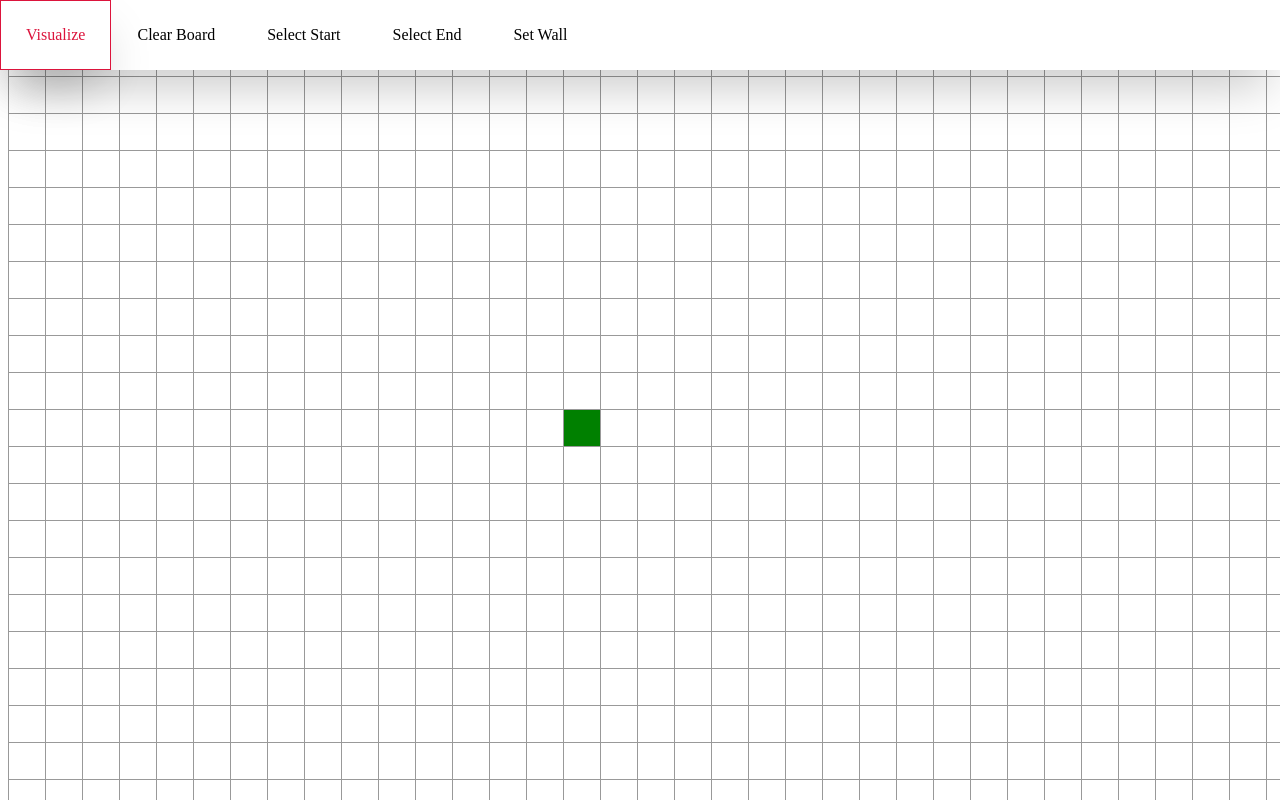
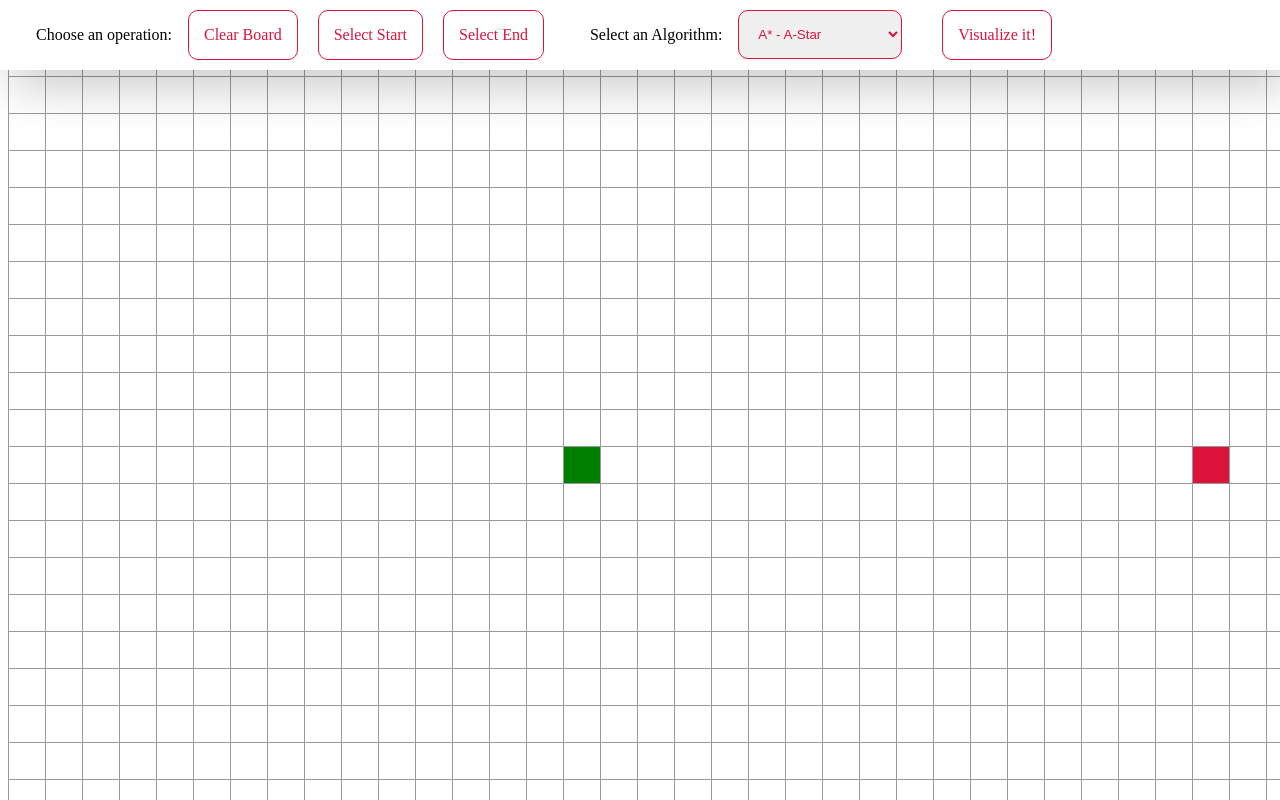
Before and after one commit to ta-ke-sh1/my-board, a React (Create React App) app: page / in a window 1280 px wide. Shown: the top 800 px of the page. Built offline with nearby package versions, Linux system fonts and the light colour scheme.

Commit message:
changing algorithm visualization

```diff
--- a/src/Board.js
+++ b/src/Board.js
@@ -1,13 +1,13 @@
 import React from 'react';
 import './Styles/board.css';
-// import { dijkstra, getNodesShortestPath } from './algorithms/Dijkstra';
-import { aStar, getNodesShortestPathAstar } from './algorithms/Astar';
+import { dijkstra, getNodesShortestPath } from './algorithms/Dijkstra';
+import { aStar } from './algorithms/Astar';
 import Nav from './components/controlBar';
 
-var START_NODE_ROW = 10;
+var START_NODE_ROW = 11;
 var START_NODE_COL = 15;
-var FINISH_NODE_ROW = 10;
-var FINISH_NODE_COL = 35;
+var FINISH_NODE_ROW = 11;
+var FINISH_NODE_COL = 32;
 
 const ROW_COUNT = 25;
 const COL_COUNT = 51;
@@ -57,6 +57,7 @@ class Board extends React.Component {
             setWall: false
         }
         this.handleAlgorithm = this.handleAlgorithm.bind(this)
+        this.selectAlgorithm = this.selectAlgorithm.bind(this)
     }
 
     handleAlgorithm() {
@@ -85,6 +86,34 @@ class Board extends React.Component {
         this.setState({ grid });
     }
 
+    refreshBoard() {
+        let { grid } = this.state;
+        let walls = [];
+        for (let row = 0; row < ROW_COUNT; row++) {
+            for (let col = 0; col < COL_COUNT; col++) {
+                if (grid[row][col].isWall) {
+                    walls.push([row, col]);
+                }
+                else if (grid[row][col].isStart || grid[row][col].isFinish) {
+                    continue
+                }
+                else {
+                    document.getElementById(`node-${row}-${col}`).className =
+                        'node';
+                }
+            }
+        }
+        grid = getInitialGrid();
+        for (let i = 0; i < walls.length; i++){
+            document.getElementById(`node-${walls[i][0]}-${walls[i][1]}`).className =
+                'node node-wall';
+            let row = walls[i][0]
+            let col = walls[i][1]
+            grid[row][col].isWall = true;
+        }
+        this.setState({ grid });
+    }
+
     componentDidMount() {
         const grid = getInitialGrid();
         this.setState({ grid });
@@ -100,23 +129,25 @@ class Board extends React.Component {
             let oldRow = START_NODE_ROW;
             let oldCol = START_NODE_COL;
             let { grid } = this.state;
-            //
+
+            // clear old finish node
             grid[oldRow][oldCol].isStart = false;
             document.getElementById(`node-${oldRow}-${oldCol}`).className =
                 'node';
-            //
+            // assign new start node
             grid[row][col].isStart = true;
             document.getElementById(`node-${row}-${col}`).className =
                 'node node-start';
             START_NODE_ROW = row;
             START_NODE_COL = col;
-            this.setState({ grid, selectStart: false, selectEnd: false });
+            this.setState({ grid, selectStart: false });
         }
 
         else if (!this.state.selectStart) {
             let oldRow = FINISH_NODE_ROW;
             let oldCol = FINISH_NODE_COL;
             let { grid } = this.state;
+
             //
             grid[oldRow][oldCol].isFinish = false;
             document.getElementById(`node-${oldRow}-${oldCol}`).className =
@@ -127,7 +158,7 @@ class Board extends React.Component {
                 'node node-finish';
             FINISH_NODE_ROW = row;
             FINISH_NODE_COL = col;
-            this.setState({ grid, selectStart: false, selectEnd: false });
+            this.setState({ grid, selectEnd: false });
         }
     }
 
@@ -155,12 +186,32 @@ class Board extends React.Component {
         await this.setState({ selectEnd: true })
     }
 
+    async selectAlgorithm(event) {
+        await this.setState({ alg: event.target.value })
+    }
+
     visualizeAlgorithm() {
+        this.refreshBoard();
         const { grid } = this.state;
         const startNode = grid[START_NODE_ROW][START_NODE_COL];
         const endNode = grid[FINISH_NODE_ROW][FINISH_NODE_COL];
-        const vistitedNodesInOrder = aStar(grid, startNode, endNode);
-        const nodeShortestPath = getNodesShortestPathAstar(endNode);
+        const alg = this.state.alg;
+        let vistitedNodesInOrder = [];
+        let nodeShortestPath = [];
+        if (alg === 'djikstra') {
+            vistitedNodesInOrder = dijkstra(grid, startNode, endNode);
+            nodeShortestPath = getNodesShortestPath(endNode);
+            console.log(endNode.previousNode);
+        }
+        else if (alg === 'aStar') {
+            vistitedNodesInOrder = aStar(grid, startNode, endNode);
+            nodeShortestPath = getNodesShortestPath(endNode);
+            console.log(endNode.previousNode);
+        }
+        else {
+            console.log('Awaiting implementation!');
+            return;
+        }
         this.animateAlgorithm(vistitedNodesInOrder, nodeShortestPath);
     }
 
@@ -231,6 +282,7 @@ class Board extends React.Component {
                     clearBoard={() => this.clearBoard()}
                     selectStart={() => this.selectStart()}
                     selectEnd={() => this.selectEnd()}
+                    selectAlgorithm={(event) => this.selectAlgorithm(event)}
                 />
                 {this.createBoard(grid)}
             </div>
--- a/src/Styles/navigation.css
+++ b/src/Styles/navigation.css
@@ -5,13 +5,28 @@
     width: 100%;
     box-shadow: rgba(0, 0, 0, 0.25) 0px 25px 50px -12px;
     background-color: white;
+    padding: 10px;
 }
 
 .navigation-bar .btn {
     float: left;
     margin: auto;
     text-decoration: none;
-    padding: 25px;
+    padding: 15px;
+    border: 1px solid transparent;
+    transition-duration: 0.3s;
+    border: 1px solid crimson;
+    border-radius: 10px;
+    margin-right: 20px;
+    color: crimson;
+}
+
+.navigation-bar .disabled {
+    float: left;
+    margin: auto;
+    margin-left: 10px;
+    text-decoration: none;
+    padding: 15px;
     border: 1px solid transparent;
     transition-duration: 0.3s;
 }
@@ -21,3 +36,7 @@
     color: crimson;
     box-shadow: rgba(0, 0, 0, 0.25) 0px 25px 50px -12px;
 }
+
+#visualize{
+    margin-left: 20px;
+}
--- a/src/components/controlBar.js
+++ b/src/components/controlBar.js
@@ -3,12 +3,13 @@ import "./../Styles/navigation.css";
 
 class ControlBar extends React.Component {
     render() {
-        const { handleAlgorithm, clearBoard, selectStart, selectEnd, setWall } =
+        const { handleAlgorithm, clearBoard, selectStart, selectEnd, selectAlgorithm } =
             this.props;
         return (
             <div className="navigation-bar">
-                <div className="btn" onMouseDown={() => handleAlgorithm()}>
-                    Visualize
+
+                <div className="disabled">
+                    Choose an operation:
                 </div>
                 <div className="btn" onMouseDown={() => clearBoard()}>
                     Clear Board
@@ -19,8 +20,18 @@ class ControlBar extends React.Component {
                 <div className="btn" onMouseDown={() => selectEnd()}>
                     Select End
                 </div>
-                <div className="btn" onMouseDown={() => setWall()}>
-                    Set Wall
+                <div className="disabled">
+                    Select an Algorithm:
+                </div>
+                <select name="" id="" className="btn" onChange={event => selectAlgorithm(event)}>
+                    <option value="aStar">A* - A-Star</option>
+                    <option value="djikstra">Djikstra</option>
+                    <option value="bfs">Bread First Search</option>
+                    <option value="randomWalk">Random Walk</option>
+                    <option value="dfs">Depth First Search</option>
+                </select>
+                <div className="btn" onMouseDown={() => handleAlgorithm()} id='visualize' >
+                    Visualize it!
                 </div>
             </div>
         );
```
